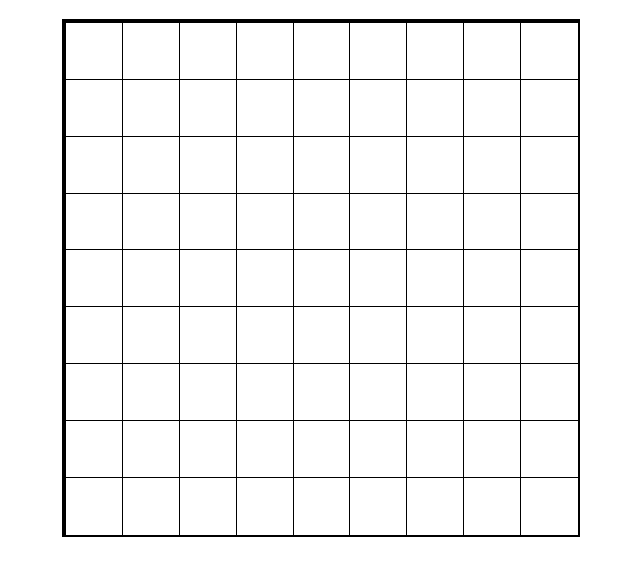
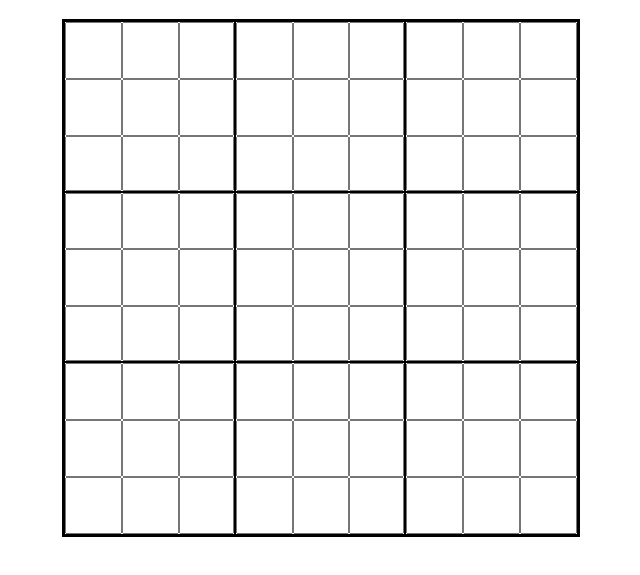
Before and after one commit to lin-brian-l/js-sudoku, a website: page public/index.html in a window 1280 px wide. Shown: the part 61-636 px from the top of the page, without its empty margins (319-959 px from the left). Drawn offline with nearby package versions, Linux system fonts and the light colour scheme.

Commit message:
Resolve element sizing.

```diff
--- a/index.js
+++ b/index.js
@@ -4,15 +4,11 @@ $(document).ready(() => {
 
 let createBoard = () => {
 	for (var cell = 0; cell < 81; cell++) {
-		let inputClass = 'cell';
-		if (rightBolded(cell)) inputClass += ' right-bold';
-		if (bottomBolded(cell)) inputClass += ' bottom-bold';
-		$(".board").append(`<input id='${cell}' type='text' class='${inputClass}'></input>`);
-
-		// let divClass = 'cell';
-		// if (rightBolded(cell)) divClass += ' right-bold';
-		// if (bottomBolded(cell)) divClass += ' bottom-bold';
-		// $(".board").append(`<div id='${cell}' class='${divClass}'></div>`);
+		let divClass = 'cell';
+		if (rightBolded(cell)) divClass += ' right-bold';
+		if (bottomBolded(cell)) divClass += ' bottom-bold';
+		let inputElement = `<input type='text' name='input${cell}'></input>`;
+		$(".board").append(`<div id='${cell}' class='${divClass}'>${inputElement}</div>`);
 	}
 }
 
--- a/public/styles.css
+++ b/public/styles.css
@@ -4,6 +4,13 @@ body, html {
 
 h1 {
 	text-align: center;
+}
+
+input {
+	box-sizing: border-box;
+	width: 100%;
+	height: 100%;
+	padding: 0;
 }
 
 .board-container {
@@ -24,8 +31,7 @@ h1 {
 .cell {
 	width: 100%;
 	height: 100%;
-	border: 0.5px solid black;
-	padding: 0;
+	box-sizing: border-box;
 }
 
 .bottom-bold {
```
